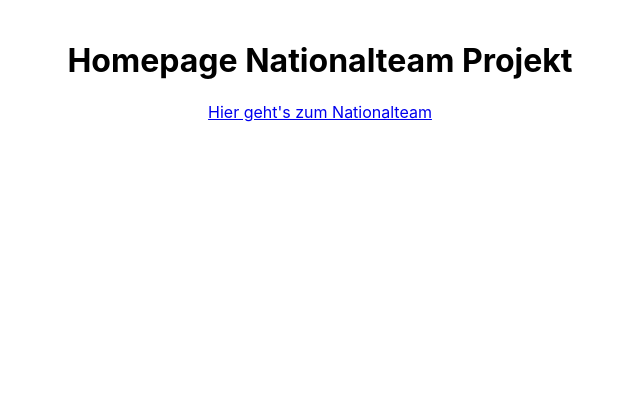
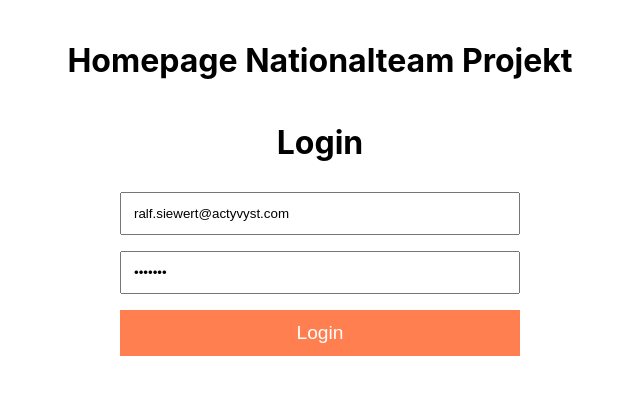
Before and after one commit to FBW-W21-d03/nationalteam-frontend, a React (Create React App) app: page / in a window 1280 px wide. Shown: the top 394 px of the page, without its empty margins (320-960 px from the left). Built offline with nearby package versions, Linux system fonts and the light colour scheme.

Commit message:
login context

```diff
--- a/package.json
+++ b/package.json
@@ -7,6 +7,7 @@
     "@testing-library/react": "^13.2.0",
     "@testing-library/user-event": "^13.5.0",
     "axios": "^0.27.2",
+    "jwt-decode": "^3.1.2",
     "react": "^18.1.0",
     "react-dom": "^18.1.0",
     "react-router-dom": "^6.3.0",
--- a/src/App.js
+++ b/src/App.js
@@ -1,12 +1,35 @@
 import "./App.css";
-import axios from "axios";
 import { Link } from "react-router-dom";
+import { useUser } from "./context/UserContext";
+import { LoginForm } from "./components/LoginForm";
 
 function App() {
+  const { user } = useUser();
+  const expires = user ? new Date(user.exp * 1000) : "";
   return (
     <div className="App">
-      <h1>Homepage Nationalteam Projekt</h1>
-      <Link to="/nationalteam">Hier geht's zum Nationalteam</Link>
+      <div
+        style={{
+          display: "flex",
+          flexDirection: "column",
+          alignItems: "center",
+        }}
+      >
+        <h1>Homepage Nationalteam Projekt</h1>
+        {user ? (
+          <>
+            <p>{JSON.stringify(user)}</p>
+            <p>{`${expires.toLocaleDateString(
+              "de"
+            )} ${expires.toLocaleTimeString("de")}`}</p>
+            <p>
+              <Link to="/nationalteam">Hier geht's zum Nationalteam</Link>
+            </p>
+          </>
+        ) : (
+          <LoginForm />
+        )}
+      </div>
     </div>
   );
 }
--- /dev/null
+++ b/src/api/auth.js
@@ -0,0 +1,38 @@
+import axios from "axios";
+// axios.defaults.baseURL = process.env.REACT_APP_API_HOST;
+
+const signIn = async (email, password) => {
+  try {
+    const response = await axios.post(
+      `${process.env.REACT_APP_API_HOST}/users/signin`,
+      {
+        email,
+        password,
+      }
+    );
+
+    return response.data;
+  } catch (err) {
+    console.log(err);
+    throw err;
+  }
+};
+
+const signUp = async (email, password) => {
+  try {
+    const response = await axios.post(
+      `${process.env.REACT_APP_API_HOST}/users/signup`,
+      {
+        email,
+        password,
+      }
+    );
+    return response.data;
+  } catch (err) {
+    console.log(err);
+    throw err;
+  }
+};
+
+const apiAuth = { signIn, signUp };
+export default apiAuth;
--- /dev/null
+++ b/src/components/LoginForm.css
@@ -0,0 +1,12 @@
+input {
+  padding: 12px;
+  margin: 8px 0;
+}
+button {
+  padding: 12px;
+  margin: 8px 0;
+  border: none;
+  background-color: coral;
+  color: white;
+  font-size: 1.2em;
+}
--- /dev/null
+++ b/src/components/LoginForm.jsx
@@ -0,0 +1,51 @@
+import { useState } from "react";
+import { useUser } from "../context/UserContext";
+import "./LoginForm.css";
+
+export const LoginForm = () => {
+  const { signIn } = useUser();
+  const [email, setEmail] = useState("ralf.siewert@actyvyst.com");
+  const [password, setPassword] = useState("abc1234");
+
+  const onSignIn = async () => {
+    try {
+      await signIn(email, password);
+    } catch (err) {
+      alert("Login fehlgeschlagen");
+    }
+  };
+
+  return (
+    <div
+      style={{
+        display: "flex",
+        flexDirection: "column",
+        maxWidth: 400,
+        width: 400,
+      }}
+    >
+      <h1>Login</h1>
+      <input
+        type="email"
+        value={email}
+        onChange={(e) => {
+          setEmail(e.target.value);
+        }}
+      />
+      <input
+        type="password"
+        value={password}
+        onChange={(e) => {
+          setPassword(e.target.value);
+        }}
+      />
+      <button
+        onClick={() => {
+          onSignIn();
+        }}
+      >
+        Login
+      </button>
+    </div>
+  );
+};
--- a/src/components/PlayerList.jsx
+++ b/src/components/PlayerList.jsx
@@ -24,15 +24,18 @@ export default function PlayerList() {
     <div>
       <h1>Die deutsche Nationalmannschaft der Frauen</h1>
       <table>
+        <thead>
           <tr>
             <th>Name</th>
             <th>Position</th>
             <th>Verein</th>
             <th>Geburtsjahr</th>
           </tr>
+        </thead>
+        <tbody>
           {players.map((player) => {
             return (
-            <tr>
+              <tr key={player._id}>
                 <td>{`${player.firstName} ${player.lastName}`}</td>
                 <td>{player.position}</td>
                 <td>{player.club}</td>
@@ -40,6 +43,7 @@ export default function PlayerList() {
               </tr>
             );
           })}
+        </tbody>
       </table>
     </div>
   );
--- /dev/null
+++ b/src/context/UserContext.js
@@ -0,0 +1,69 @@
+import { useState, useEffect, createContext, useContext } from "react";
+import jwtDecode from "jwt-decode";
+import authApi from "../api/auth";
+
+export const UserContext = createContext();
+
+export const UserContextProvider = ({ children }) => {
+  const [token, setToken] = useState(null);
+
+  useEffect(() => {
+    const token = localStorage.getItem("token");
+    setToken(token || null);
+  }, []);
+
+  useEffect(() => {
+    let timeoutHandle = 0;
+    if (token) {
+      try {
+        const decoded = jwtDecode(token);
+        if (decoded.exp * 1000 < Date.now()) {
+          setToken(null);
+        } else {
+          timeoutHandle = setTimeout(() => {
+            setToken(null);
+          }, decoded.exp * 1000 - Date.now());
+        }
+      } catch (err) {
+        setToken(null);
+      }
+    }
+    return () => clearTimeout(timeoutHandle);
+  }, [token]);
+
+  const signIn = async (email, password) => {
+    try {
+      const { token } = await authApi.signIn(email, password);
+      setToken(token);
+      localStorage.setItem("token", token);
+    } catch (err) {
+      console.log(err);
+      throw err;
+    }
+  };
+  const signUp = async (email, password) => {
+    try {
+      await authApi.signUp(email, password);
+    } catch (err) {
+      console.log(err);
+      throw err;
+    }
+  };
+  const signOut = () => {
+    setToken(null);
+    localStorage.setItem(null);
+  };
+  let user = null;
+  try {
+    user = jwtDecode(token);
+  } catch (err) {}
+  return (
+    <UserContext.Provider value={{ token, user, signIn, signUp, signOut }}>
+      {children}
+    </UserContext.Provider>
+  );
+};
+
+export const useUser = () => {
+  return useContext(UserContext);
+};
--- a/src/index.js
+++ b/src/index.js
@@ -6,11 +6,13 @@ import App from "./App";
 // importieren
 import { BrowserRouter, Routes, Route } from "react-router-dom";
 import PlayerList from "./components/PlayerList";
+import { UserContextProvider } from "./context/UserContext";
 
 const root = ReactDOM.createRoot(document.getElementById("root"));
 root.render(
   <React.StrictMode>
     {/* 2.) App in BrowserRouter schachteln */}
+    <UserContextProvider>
       <BrowserRouter>
         {/* 3.) App in Routes schachteln */}
         <Routes>
@@ -18,5 +20,6 @@ root.render(
           <Route path="/nationalteam" element={<PlayerList />} />
         </Routes>
       </BrowserRouter>
+    </UserContextProvider>
   </React.StrictMode>
 );
```
Also changed, not shown: 1 other file (tests, documents, lock files or other folders). Lines whose indentation alone changed are shown as unchanged.
